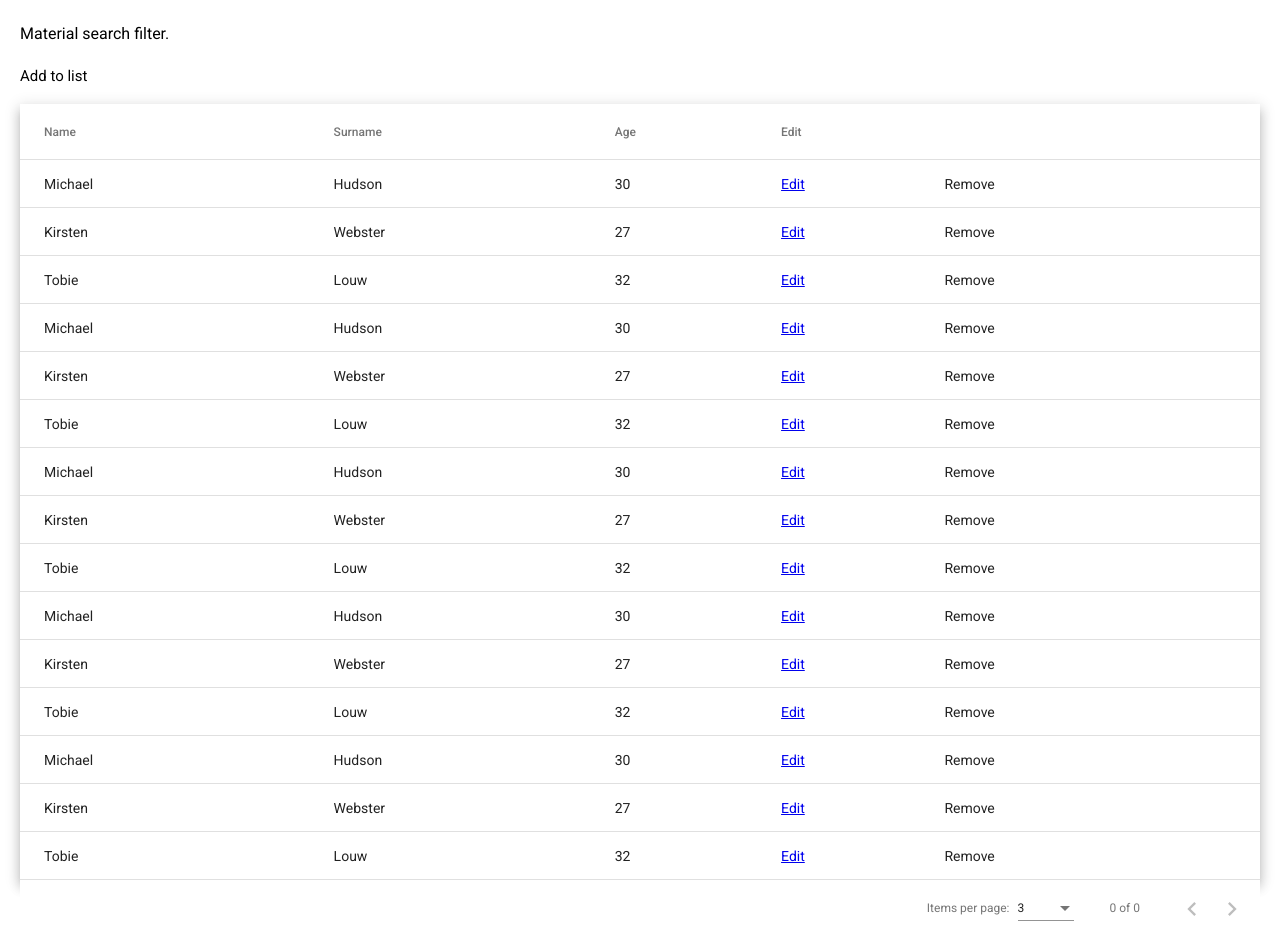
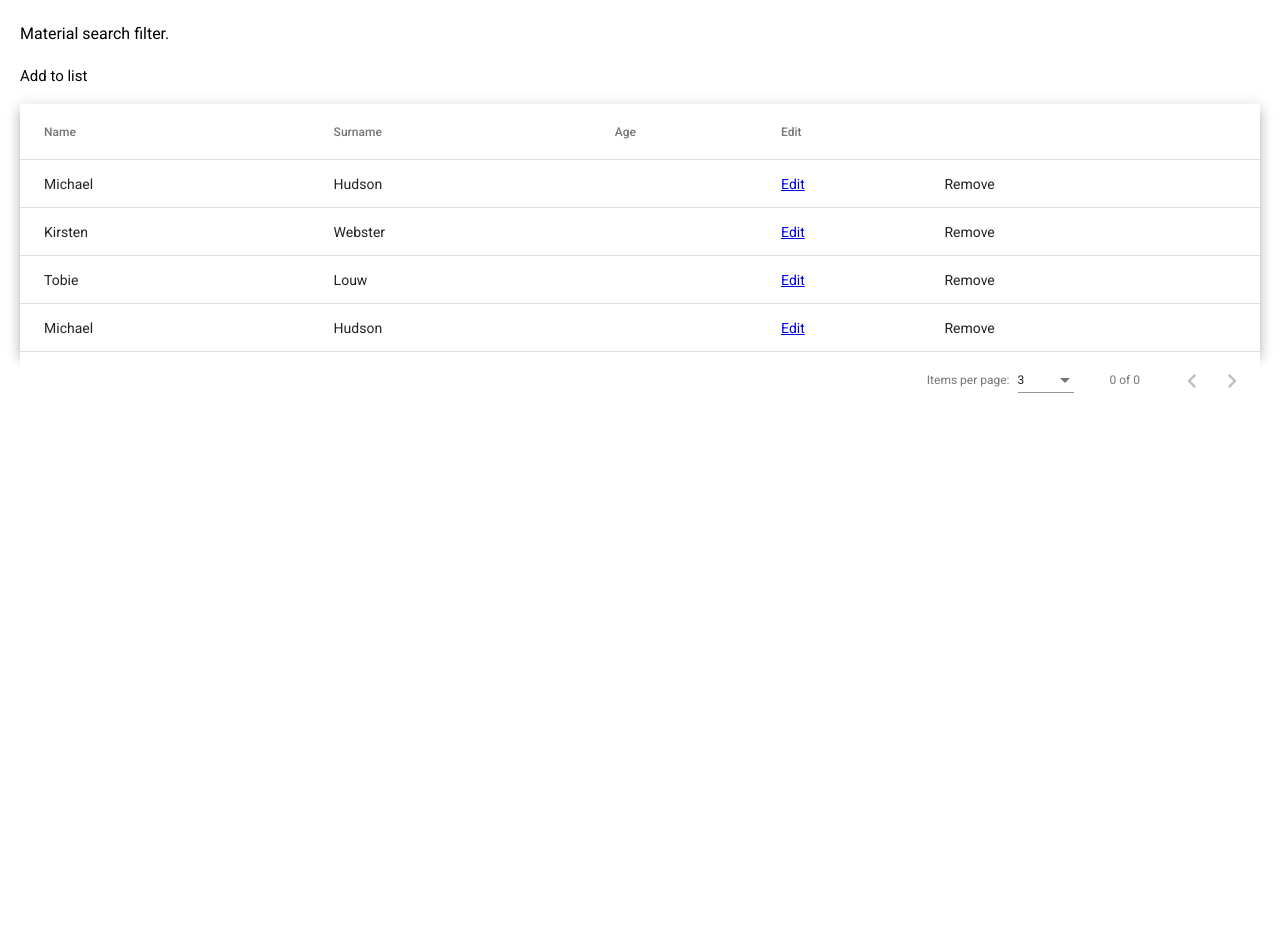
Before and after one commit to mikehudson19/DGCapFront, an Angular app: page /list in a window 1280 px wide. After the commit the page ends 820 px from the top, so only its background shows below. Built offline with nearby package versions, Linux system fonts and the light colour scheme.

Commit message:
begin build of report page

```diff
--- a/src/app/list/list.component.ts
+++ b/src/app/list/list.component.ts
@@ -4,11 +4,10 @@ import { MatPaginator, PageEvent } from '@angular/material/paginator';
 import { MatSort } from '@angular/material/sort';
 import { MatTableDataSource } from '@angular/material/table';
 
-interface Country {
+interface Person {
   name: string;
-  flag: string;
-  area: number;
-  population: number;
+  surname: string;
+  dob: Date;
 }
 
 @Component({
@@ -30,7 +29,7 @@ export class ListComponent implements OnInit {
   // pageEvent: PageEvent;
   pageSize = 3;
   pageSizeOptions: number[] = [3, 5, 7];
-  countries: Country[] = [];
+  // countries: Person[] = [];
 
   displayedColumns: string[] = [ 'name', 'surname', 'age', 'edit', 'remove'];
   dataSource: MatTableDataSource<any> = new MatTableDataSource()
@@ -39,7 +38,7 @@ export class ListComponent implements OnInit {
   constructor(private http: HttpClient) { }
 
   ngOnInit(): void {
-    this.http.get<Country[]>('../assets/people.json')
+    this.http.get<Person[]>('../assets/people.json')
       .subscribe((data: any) => {
         //Is important
         this.dataSource = new MatTableDataSource(data);
--- a/src/app/report/report.component.html
+++ b/src/app/report/report.component.html
@@ -1,10 +1,10 @@
-<div class="card-wrapper">
-  <mat-card class="main-card" *ngFor="let month of months">
+<div *ngIf="months.length > 0" class="card-wrapper">
+  <mat-card class="main-card" *ngFor="let item of data | keyvalue">
     <mat-card-header>
-      <mat-card-title> {{ month }} </mat-card-title>
+      <mat-card-title> {{ item.key }} </mat-card-title>
     </mat-card-header>
     <mat-card-content>
-      <h3>7</h3>
+      <h3>{{ item.value }}</h3>
     </mat-card-content>
   </mat-card>
 </div>
--- a/src/app/report/report.component.ts
+++ b/src/app/report/report.component.ts
@@ -1,4 +1,12 @@
+import { HttpClient } from '@angular/common/http';
 import { Component, OnInit } from '@angular/core';
+import { map, tap } from 'rxjs/operators';
+
+interface Person {
+  name: string;
+  surname: string;
+  dob: Date;
+}
 
 @Component({
   selector: 'app-report',
@@ -7,11 +15,42 @@ import { Component, OnInit } from '@angular/core';
 })
 export class ReportComponent implements OnInit {
 
-  months: string[] = ["January", "February", "March", "April", "May", "June", "July", "August", "September", "October", "November", "December"];
+  // months: string[] = ["January", "February", "March", "April", "May", "June", "July", "August", "September", "October", "November", "December"];
+  data = {
+    january: 3,
+    february: 9,
+    march: 2,
+    april: 2,
+    may: 10
+  }
+  people: Person[] = [];
+  months: string[] = [];
+  values: number[] = [];
 
-  constructor() { }
+  constructor(private http: HttpClient) { }
 
   ngOnInit(): void {
+    this.convertObject();
+    this.http.get<Person[]>('../assets/people.json')
+      .pipe(
+        map(res => {
+          const dates = res.map(x => {
+            return new Date(x.dob).getMonth();
+          })
+          return dates;
+        })
+      )
+      .subscribe((dates) => {
+        console.log(dates);
+        // this.people = people;
+      })
+  }
+
+  convertObject() {
+    this.months = Object.keys(this.data);
+    console.log(this.months);
+
+    this.values = Object.values(this.data);
   }
 
 }
--- a/src/assets/people.json
+++ b/src/assets/people.json
@@ -2,76 +2,21 @@
   {
     "name": "Michael",
     "surname": "Hudson",
-    "age": 30
+    "dob": "1991-09-03T16:17:28.000Z"
   },
   {
     "name": "Kirsten",
     "surname": "Webster",
-    "age": 27
+    "dob": "1995-07-03T16:17:28.000Z"
   },
   {
     "name": "Tobie",
     "surname": "Louw",
-    "age": 32
+    "dob": "1989-03-03T16:17:28.000Z"
   },
   {
     "name": "Michael",
     "surname": "Hudson",
-    "age": 30
-  },
-  {
-    "name": "Kirsten",
-    "surname": "Webster",
-    "age": 27
-  },
-  {
-    "name": "Tobie",
-    "surname": "Louw",
-    "age": 32
-  },
-  {
-    "name": "Michael",
-    "surname": "Hudson",
-    "age": 30
-  },
-  {
-    "name": "Kirsten",
-    "surname": "Webster",
-    "age": 27
-  },
-  {
-    "name": "Tobie",
-    "surname": "Louw",
-    "age": 32
-  },
-  {
-    "name": "Michael",
-    "surname": "Hudson",
-    "age": 30
-  },
-  {
-    "name": "Kirsten",
-    "surname": "Webster",
-    "age": 27
-  },
-  {
-    "name": "Tobie",
-    "surname": "Louw",
-    "age": 32
-  },
-  {
-    "name": "Michael",
-    "surname": "Hudson",
-    "age": 30
-  },
-  {
-    "name": "Kirsten",
-    "surname": "Webster",
-    "age": 27
-  },
-  {
-    "name": "Tobie",
-    "surname": "Louw",
-    "age": 32
+    "dob": "1979-11-03T16:17:28.000Z"
   }
 ]
```
